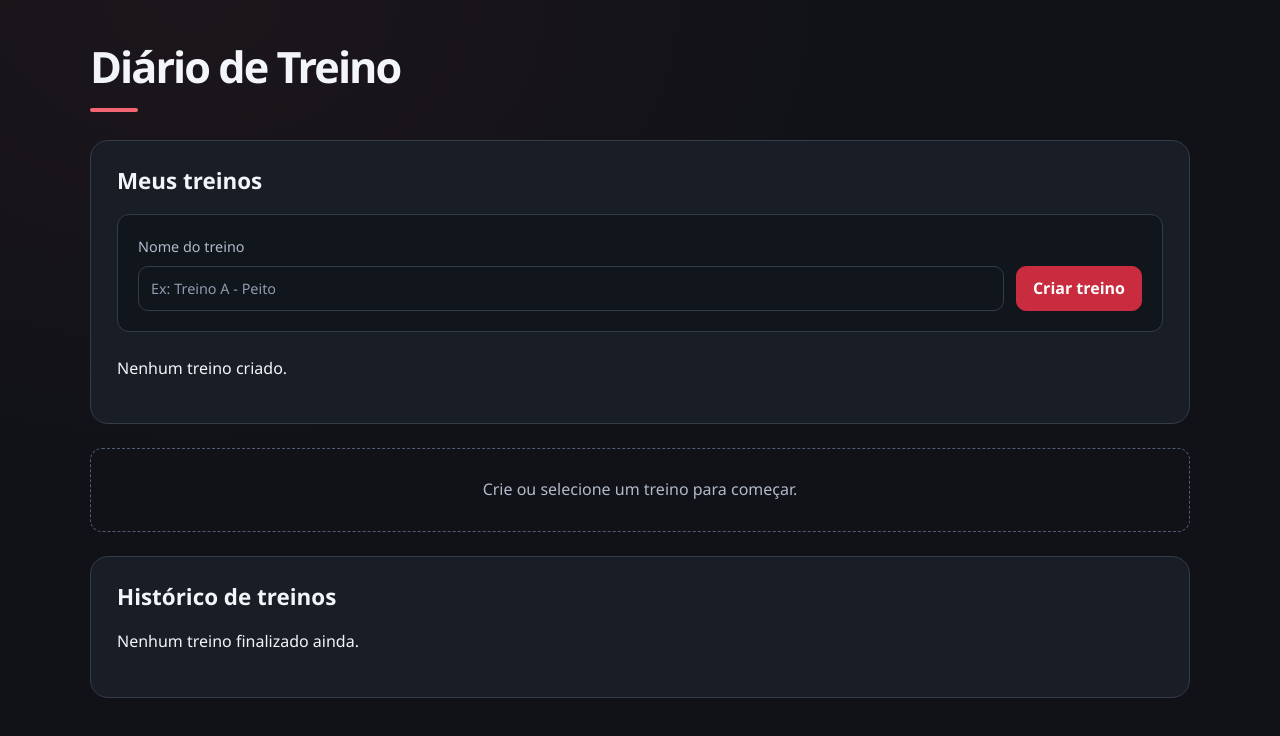
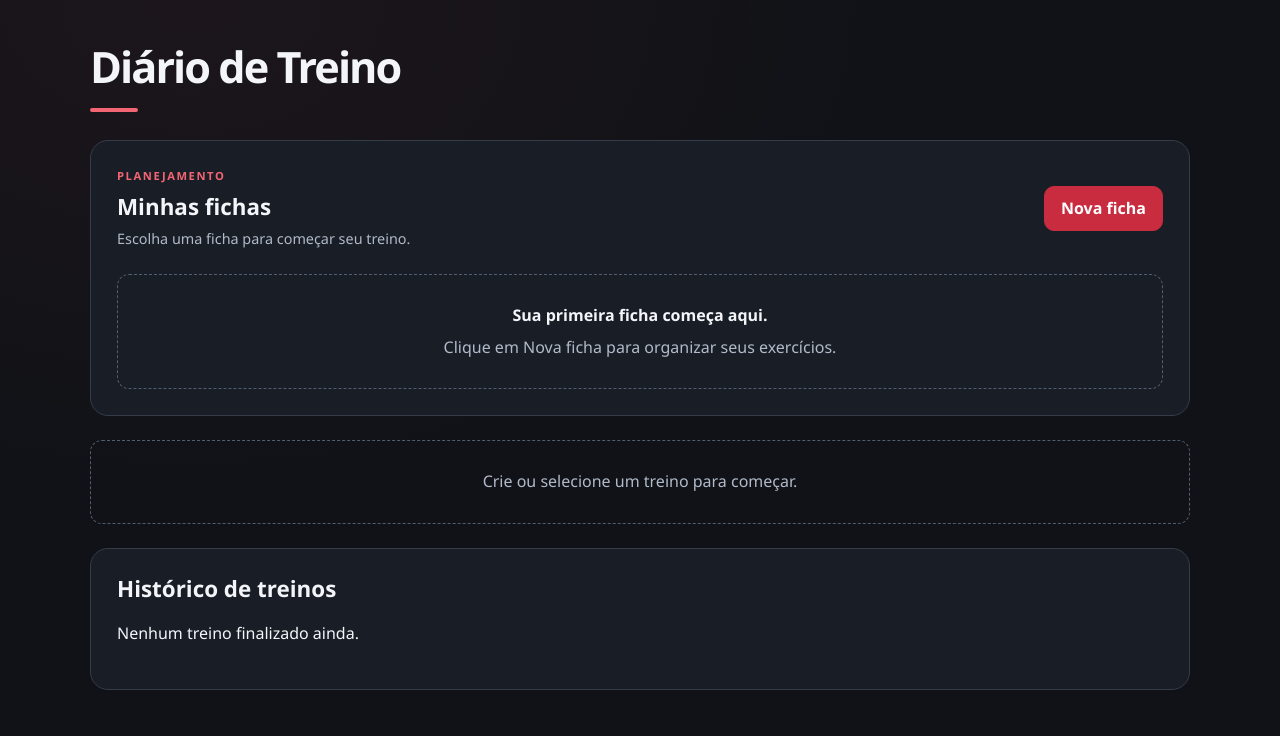
Before and after one commit to NicolasAlmeida890/Ares, a React (Vite) app in the folder diario-de-treino/: page / in a window 1280 px wide. Shown: the top 736 px of the page. Built offline with nearby package versions, Linux system fonts and the light colour scheme.

Commit message:
feat: mudando o TreinoListaTSX

```diff
--- a/diario-de-treino/src/components/TreinoLista.tsx
+++ b/diario-de-treino/src/components/TreinoLista.tsx
@@ -1,4 +1,5 @@
 import { useState } from 'react'
+import type { FormEvent } from 'react'
 import type { Treino } from '../types/treino'
 
 type TreinoListaProps = {
@@ -17,80 +18,129 @@ function TreinoLista({
   onExcluirTreino,
 }: TreinoListaProps) {
   const [nomeTreino, setNomeTreino] = useState('')
+  const [formularioAberto, setFormularioAberto] = useState(false)
+  const [erro, setErro] = useState('')
 
-  function enviarTreino(
-    event: React.FormEvent<HTMLFormElement>
-  ) {
+  function cancelarCriacao() {
+    setNomeTreino('')
+    setErro('')
+    setFormularioAberto(false)
+  }
+
+  function enviarTreino(event: FormEvent<HTMLFormElement>) {
     event.preventDefault()
 
-    if (!nomeTreino.trim()) {
+    const nomeLimpo = nomeTreino.trim()
+
+    if (!nomeLimpo) {
+      setErro('Digite um nome para a ficha.')
       return
     }
 
-    onCriarTreino(nomeTreino)
-
-    setNomeTreino('')
+    onCriarTreino(nomeLimpo)
+    cancelarCriacao()
   }
 
   return (
-    <section className="secao-treinos">
-      <h2>Meus treinos</h2>
+    <section
+      className="secao-treinos"
+      aria-labelledby="titulo-minhas-fichas"
+    >
+      <div className="cabecalho-secao">
+        <div>
+          <p className="rotulo-secao">Planejamento</p>
+          <h2 id="titulo-minhas-fichas">Minhas fichas</h2>
+          <p>Escolha uma ficha para começar seu treino.</p>
+        </div>
 
-      <form
-        onSubmit={enviarTreino}
-        className="formulario"
+        {!formularioAberto && (
+          <button
+            type="button"
+            className="botao-primario"
+            onClick={() => setFormularioAberto(true)}
           >
+            Nova ficha
+          </button>
+        )}
+      </div>
+
+      {formularioAberto && (
+        <form onSubmit={enviarTreino} className="formulario">
           <label>
-          Nome do treino
-
+            Nome da nova ficha
             <input
               type="text"
-            placeholder="Ex: Treino A - Peito"
+              placeholder="Ex.: Treino A — Peito e tríceps"
               value={nomeTreino}
-            onChange={(event) =>
+              maxLength={80}
+              aria-invalid={Boolean(erro)}
+              aria-describedby={erro ? 'erro-nova-ficha' : undefined}
+              onChange={(event) => {
                 setNomeTreino(event.target.value)
-            }
+                setErro('')
+              }}
+              autoFocus
             />
           </label>
 
-        <button type="submit">
-          Criar treino
+          <div className="acoes-formulario">
+            <button type="submit">Criar ficha</button>
+            <button type="button" onClick={cancelarCriacao}>
+              Cancelar
             </button>
+          </div>
+
+          {erro && (
+            <p id="erro-nova-ficha" className="mensagem-erro" role="alert">
+              {erro}
+            </p>
+          )}
         </form>
+      )}
 
       <div className="lista-treinos">
         {treinos.length === 0 && (
-          <p>Nenhum treino criado.</p>
+          <div className="estado-vazio">
+            <strong>Sua primeira ficha começa aqui.</strong>
+            <p>Clique em Nova ficha para organizar seus exercícios.</p>
+          </div>
         )}
 
-        {treinos.map((treino) => (
+        {treinos.map((treino) => {
+          const selecionado = treino.id === treinoAtivoId
+          const quantidade = treino.exercicios.length
+
+          return (
             <div
               key={treino.id}
-            className={`treino-item ${
-              treino.id === treinoAtivoId
-                ? 'treino-ativo'
-                : ''
-            }`}
+              className={`treino-item ${selecionado ? 'treino-ativo' : ''}`}
             >
               <button
                 type="button"
-              onClick={() =>
-                onSelecionarTreino(treino.id)
-              }
+                className="treino-seletor"
+                aria-pressed={selecionado}
+                onClick={() => onSelecionarTreino(treino.id)}
               >
-              {treino.nome}
+                <span className="treino-nome">{treino.nome}</span>
+                <span className="treino-meta">
+                  {quantidade} {quantidade === 1 ? 'exercício' : 'exercícios'}
+                </span>
+                <span className="treino-status">
+                  {selecionado ? 'Selecionada' : 'Ver ficha'}
+                </span>
               </button>
 
               <button
                 type="button"
-              onClick={() =>
-                onExcluirTreino(treino.id)
-              }
+                className="botao-perigo"
+                aria-label={`Excluir ficha ${treino.nome}`}
+                onClick={() => onExcluirTreino(treino.id)}
               >
                 Excluir
               </button>
             </div>
-        ))}
+          )
+        })}
       </div>
     </section>
   )
```
Lines whose indentation alone changed are shown as unchanged.
